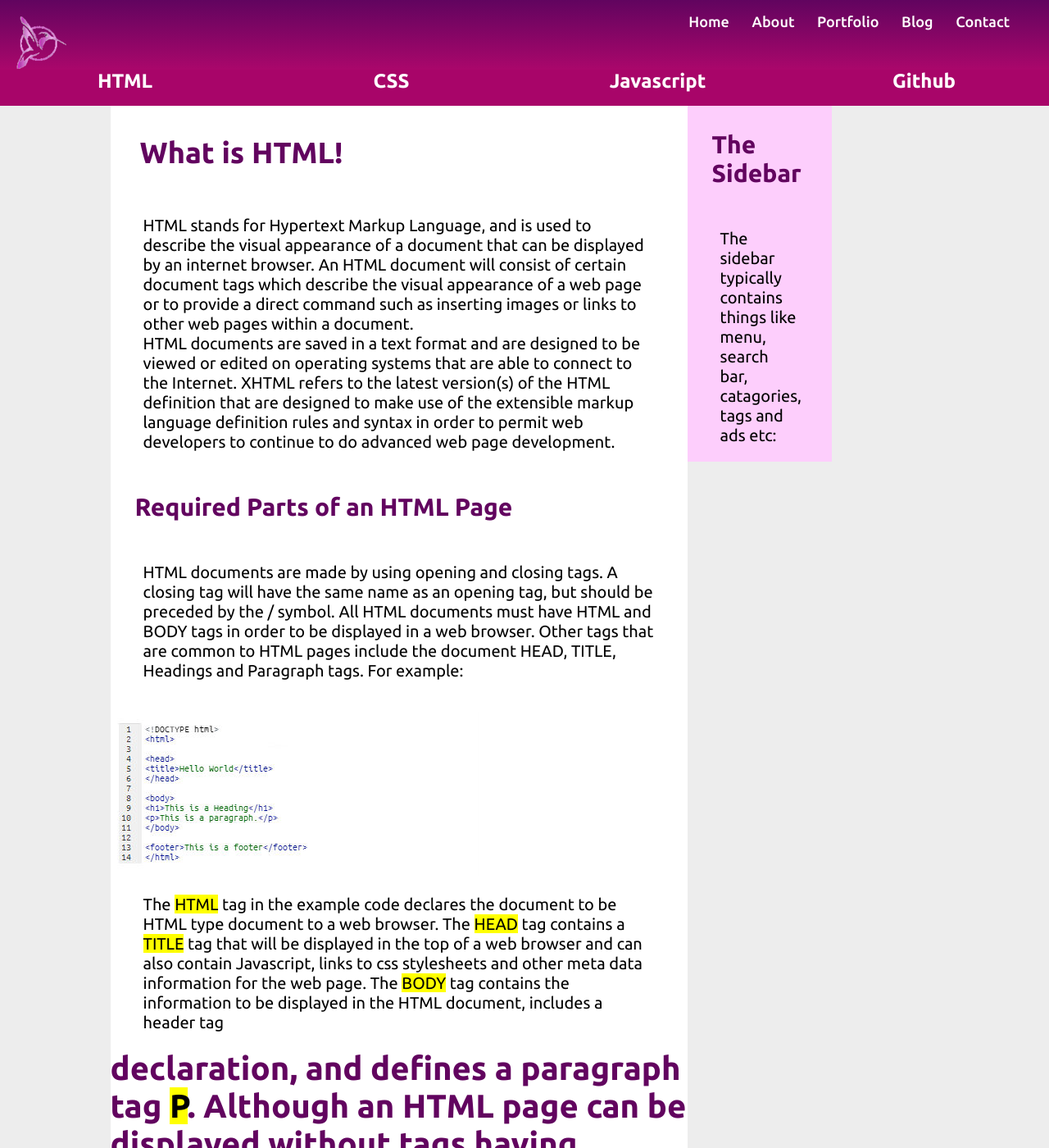
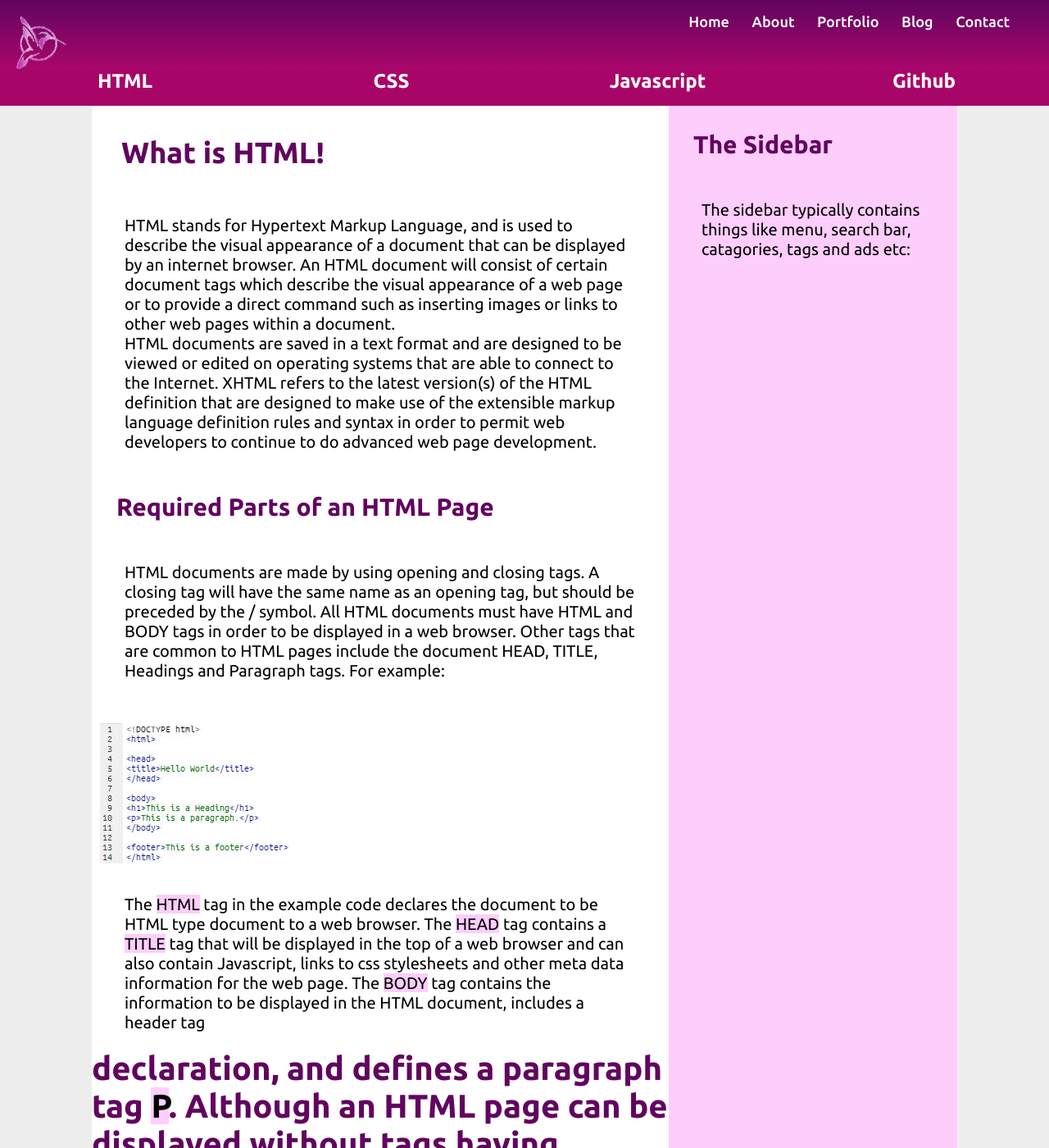
Before and after one commit to Steve-AB/Steve-AB.github.io, a Jekyll site: the page built from pages/html-page/index.html, in a window 1280 px wide and 1400 px high. Shown: the whole window at 82% size. Built offline with Jekyll 4.4.1, drawn with Linux system fonts in a browser that asks for light colours; nearby versions of some CDN libraries.

Commit message:
update files

```diff
--- a/css/htmlmain.css
+++ b/css/htmlmain.css
@@ -18,10 +18,13 @@
 	padding: 1em 2em;
 	font-size: 20px;
 }
-.html-code {
+img {
 	align-items: center;
 	border: 2 solid #62045f;
 	border-radius: 5px;
+}
+mark {
+	background-color: #fdcefc;
 }
 .html-grid {
 	background: #ededed;
--- a/pages/html-page/index.html
+++ b/pages/html-page/index.html
@@ -25,7 +25,7 @@
             <br>
             <p>The image code will attempt to retrieve the image and will alternatively display the text “my image” to the end user in the event the image can not be downloaded to view.<p>
             <h3>Link to Other Web Pages</h3>
-            <p>One of the most commonly used aspects of HTML documents is to link to other web pages or resources on the Internet. The HTML tag used to link to another page is the anchor tag, <code><a></code>. In between the opening and closing anchor tag declaration, you include the text or image that you want to be linked to the web address that you provide. For example:</p>
+            <p>One of the most commonly used aspects of HTML documents is to link to other web pages or resources on the Internet. The HTML tag used to link to another page is the anchor tag, <mark>a</mark>. In between the opening and closing anchor tag declaration, you include the text or image that you want to be linked to the web address that you provide. For example:</p>
             <br>
             <img class="html-code1" src="/images/htmllinkcode.jpg" alt="html code for hyperlinks" />
             <br>
```
